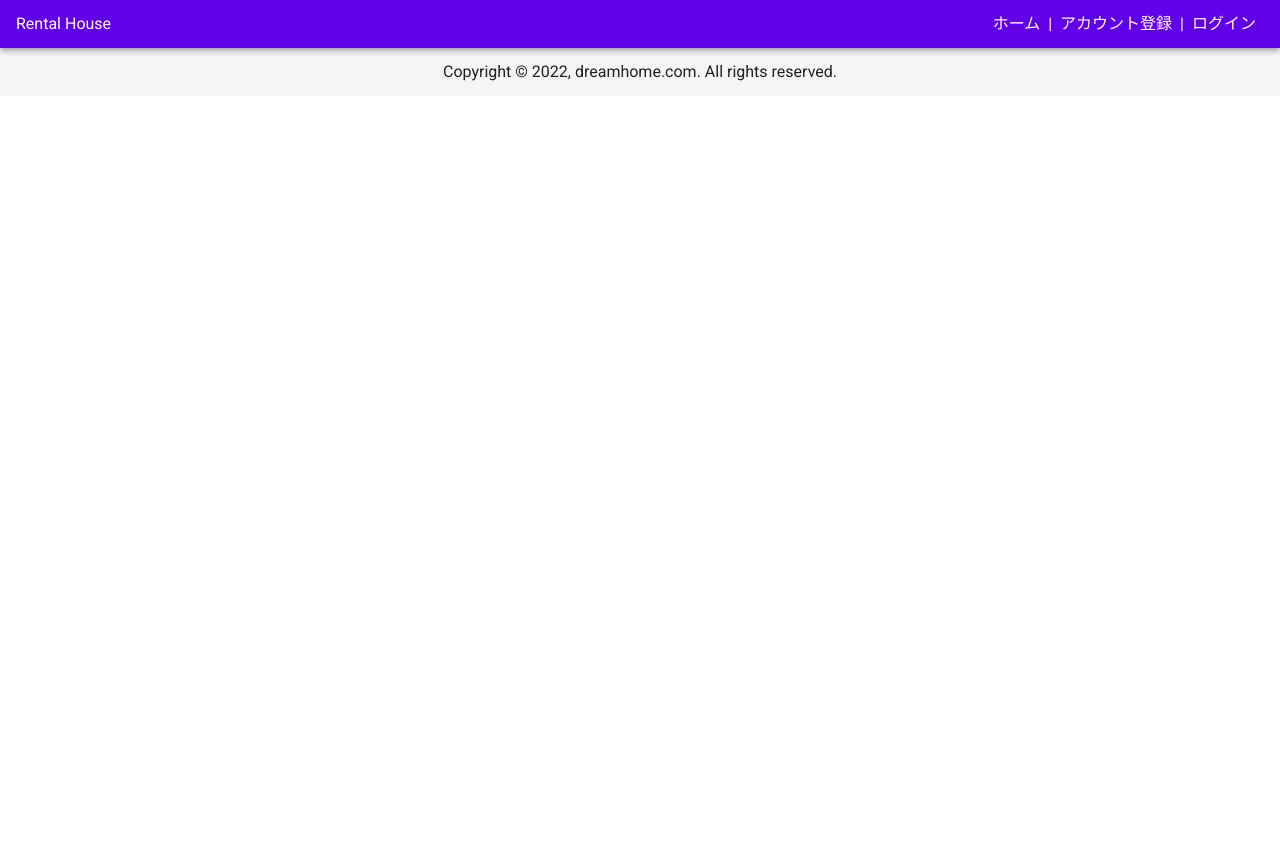
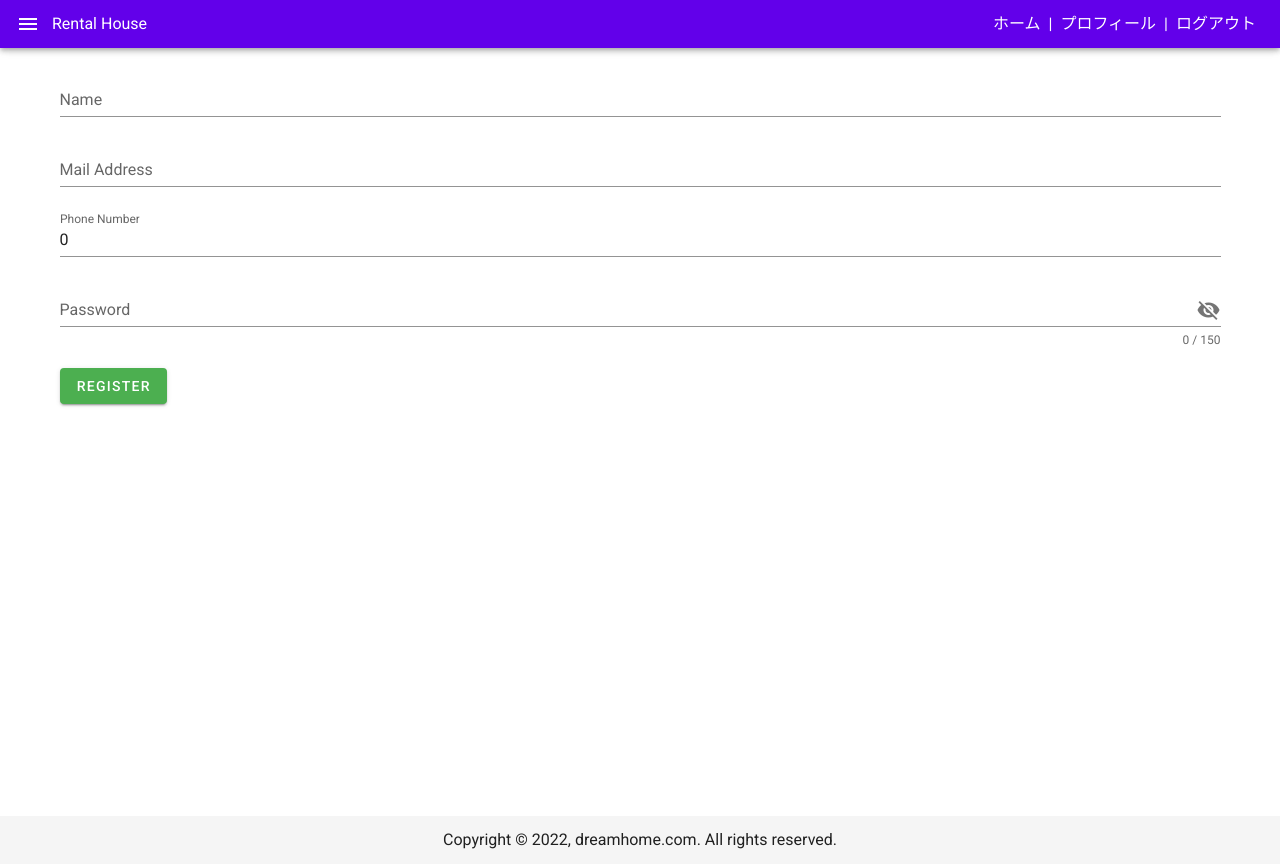
Before and after one commit to Nlhmmh/yumekaoku, a Vue app in the folder frontend/: page /register in a window 1280 px wide. Before the commit the page ends 800 px from the top, so only its background shows below. Built offline with nearby package versions, Linux system fonts and the light colour scheme; sample sign-in values are in the browser's storage.

Commit message:
nay - frontend layout - commit 1

```diff
--- a/frontend/src/router/index.js
+++ b/frontend/src/router/index.js
@@ -1,40 +1,58 @@
-import Vue from 'vue'
-import VueRouter from 'vue-router'
-import home from "../views/home.vue"
-import login from '../views/login.vue'
-import profile from '../views/profile.vue'
+import Vue from "vue";
+import VueRouter from "vue-router";
+import store from "../store";
+
+import home from "../views/home.vue";
+import estate_detail from "../views/estate_detail.vue";
+import login from "../views/login.vue";
+import register from "../views/register.vue";
+import profile from "../views/profile.vue";
+import appointments from "../views/appointments.vue";
+
 import admin_estate_list from "../views/admin_estate_list.vue";
 import admin_category_list from "../views/admin_category_list.vue";
-import estate_detail from "../views/estate_detail.vue";
+import admin_users from "../views/admin_users.vue";
+import admin_appointments from "../views/admin_appointments.vue";
+import admin_profile from "../views/admin_profile.vue";
 
-Vue.use(VueRouter)
+Vue.use(VueRouter);
 
 const routes = [
   {
-    path: '/',
-    name: 'home',
-    component: home
+    path: "/",
+    name: "home",
+    component: home,
   },
   {
-    path: '/login',
-    name: 'login',
-    component: login
-  },
-  {
-    path: '/profile',
-    name: 'profile',
-    component: profile
-  },
-  {
-    path: "/estates/:id/detail",
+    path: "/estates/:id",
     name: "estate_detail",
     component: estate_detail,
   },
+  {
+    path: "/login",
+    name: "login",
+    component: login,
+  },
+  {
+    path: "/register",
+    name: "register",
+    component: register,
+  },
+  {
+    path: "/profile",
+    name: "profile",
+    component: profile,
+  },
+  {
+    path: "/appointments",
+    name: "appointments",
+    component: appointments,
+  },
 
-  //Admin Auth routes
+  // Admin Auth routes
   {
     path: "/admin/estates",
-    name: 'admin_estate_list',
+    name: "admin_estate_list",
     component: admin_estate_list,
     meta: {
       requiresAuth: true,
@@ -43,40 +61,75 @@ const routes = [
   },
   {
     path: "/admin/categories",
-    name: 'admin_category_list',
+    name: "admin_category_list",
     component: admin_category_list,
     meta: {
       requiresAuth: true,
       requiresAdmin: true,
     },
   },
-  // {
-  //   path: '/about',
-  //   name: 'about',
-  //   // route level code-splitting
-  //   // this generates a separate chunk (about.[hash].js) for this route
-  //   // which is lazy-loaded when the route is visited.
-  //   component: () => import(/* webpackChunkName: "about" */ '../views/AboutView.vue')
-  // }
-]
+  {
+    path: "/admin/users",
+    name: "admin_users",
+    component: admin_users,
+    meta: {
+      requiresAuth: true,
+      requiresAdmin: true,
+    },
+  },
+  {
+    path: "/admin/appointments",
+    name: "admin_appointments",
+    component: admin_appointments,
+    meta: {
+      requiresAuth: true,
+      requiresAdmin: true,
+    },
+  },
+  {
+    path: "/admin/profile",
+    name: "admin_profile",
+    component: admin_profile,
+    meta: {
+      requiresAuth: true,
+      requiresAdmin: true,
+    },
+  },
+];
 
 const router = new VueRouter({
   mode: "history",
   base: process.env.BASE_URL,
-  routes
-})
+  routes,
+});
 
 router.beforeEach((to, from, next) => {
+  // Login User From Vuex
   let loginUser = router.app.$store.getters.loginUser;
+  // IsLogin From Vuex
   let isLogin = router.app.$store.getters.isLogin;
 
-  if (to.meta.requiresAuth && !isLogin) {
-    next({ path: "/" });
-  } else if (to.meta.requiresAuth && to.meta.requiresAdmin && loginUser.role != 'admin') {
-    next({ path: "/" });
-  } else {
-    next();
+  // to -> Screen To Go
+  // Need to be login
+  if (to.meta.requiresAuth == true) {
+    // If not login -> Go to Home Page
+    if (!isLogin) {
+      next({ path: "/" });
+      return;
+    }
+
+    // Need to be admin
+    if (to.meta.requiresAdmin == true) {
+      // If loginUser role is not admin -> Go to Home Page
+      if (loginUser.role != "admin") {
+        next({ path: "/" });
+        return;
+      }
+    }
   }
-})
+
+  // If All Okay
+  next();
+});
 
 export default router;
--- a/frontend/src/store/index.js
+++ b/frontend/src/store/index.js
@@ -1,23 +1,21 @@
-import Vue from 'vue'
-import Vuex from 'vuex'
+import Vue from "vue";
+import Vuex from "vuex";
 
-Vue.use(Vuex)
+Vue.use(Vuex);
 
 export default new Vuex.Store({
   state: {
     isLogin: false,
-    loginUser: {}
+    loginUser: {},
   },
   getters: {
     loginUser: (state) => {
-      console.log(state);
       let loginUser = sessionStorage.getItem("loginUser");
       if (loginUser != null) {
         state.loginUser = JSON.parse(loginUser);
         return JSON.parse(loginUser);
       }
       return state.loginUser;
-
     },
 
     isLogin: (state) => {
@@ -27,8 +25,9 @@ export default new Vuex.Store({
         return isLogin;
       }
       return state.isLogin;
-    }
+    },
   },
+
   mutations: {
     setLoginUser(state, user) {
       sessionStorage.setItem("loginUser", JSON.stringify(user));
@@ -41,10 +40,9 @@ export default new Vuex.Store({
       sessionStorage.removeItem("isLogin");
       state.loginUser = {};
       state.isLogin = false;
-    }
+    },
   },
-  actions: {
-  },
-  modules: {
-  }
-})
+
+  actions: {},
+  modules: {},
+});
--- a/frontend/src/views/AboutView.vue
+++ /dev/null
@@ -1,5 +0,0 @@
-<template>
-  <div class="about">
-    <h1>This is an about page</h1>
-  </div>
-</template>
--- /dev/null
+++ b/frontend/src/views/admin_appointments.vue
@@ -0,0 +1,7 @@
+<template></template>
+
+<script>
+export default {};
+</script>
+
+<style></style>
--- /dev/null
+++ b/frontend/src/views/admin_profile.vue
@@ -0,0 +1,7 @@
+<template></template>
+
+<script>
+export default {};
+</script>
+
+<style></style>
--- /dev/null
+++ b/frontend/src/views/admin_users.vue
@@ -0,0 +1,7 @@
+<template></template>
+
+<script>
+export default {};
+</script>
+
+<style></style>
--- /dev/null
+++ b/frontend/src/views/appointments.vue
@@ -0,0 +1,7 @@
+<template></template>
+
+<script>
+export default {};
+</script>
+
+<style></style>
--- a/frontend/src/views/home.vue
+++ b/frontend/src/views/home.vue
@@ -31,7 +31,7 @@
       subtitle="A collection of properties carefully chosen organized by category."
     >
       <v-row dense class="my-5">
-        <v-col v-for="card in cards" :key="card.title" :cols="card.flex">
+        <v-col v-for="(card, index) in cards" :key="index" :cols="card.flex">
           <v-card>
             <v-img
               :src="card.src"
--- a/frontend/src/views/login.vue
+++ b/frontend/src/views/login.vue
@@ -1,39 +1,41 @@
 <template>
+  <div>
     <v-container>
-    <v-card elevation="2" class="pa-5">
-      <v-form ref="loginForm">
+      <!-- Login Form -->
+      <v-form ref="loginForm" v-model="loginForm">
+        <!-- Email -->
         <v-text-field
           v-model="email"
-          label="Email"
-          required
           :rules="[
             (v) => !!v || 'Required',
             (v) => /.+@.+\..+/.test(v) || 'E-mail must be valid',
           ]"
-        >
-        </v-text-field>
+          label="E-mail"
+          required
+        ></v-text-field>
+
+        <!-- Password -->
         <v-text-field
           v-model="password"
-          label="Password"
-          required
+          :counter="10"
           :rules="[
             (v) => !!v || 'Required',
             (v) =>
               (v && v.length <= 10) ||
               'Password must be less than 10 characters',
           ]"
-          :type="showPassword ? 'text' : 'password'"
-          :append-icon="showPassword ? 'mdi-eye' : 'mdi-eye-off'"
-          @click:append="showPassword = !showPassword"
-        >
-        </v-text-field>
-        <!-- :disabled="!loginForm" -->
+          :type="passwordShow ? 'text' : 'password'"
+          :append-icon="passwordShow ? 'mdi-eye' : 'mdi-eye-off'"
+          @click:append="passwordShow = !passwordShow"
+          label="Password"
+          required
+        ></v-text-field>
+
+        <!-- Login Btn -->
         <v-btn
-          block
-          elevation="2"
-
-          color="primary"
-          class="m-4"
+          :disabled="!loginForm"
+          color="success"
+          class="mr-4"
           @click="login()"
         >
           <span v-if="!loading">Login</span>
@@ -43,55 +45,59 @@
             color="primary"
           ></v-progress-circular>
         </v-btn>
+
+        <!-- Error Msg -->
+        <v-alert class="mt-3" v-show="errorAlert" dense type="error">
+          Login Failed! <br />
+          Email or Password is wrong!
+        </v-alert>
       </v-form>
-    </v-card>
     </v-container>
+  </div>
 </template>
 
 <script>
-import http from "@/utils/http";
+// import utils from "../utils/utils";
 
 export default {
   name: "login",
 
-  data: () => {
+  components: {},
+
+  data() {
     return {
       loginForm: false,
-      showPassword: false,
-      loading: false,
-      errorAlert: false,
       email: "",
       password: "",
+      passwordShow: false,
+      // email: "admin@gmail.com",
+      // password: "1111",
+      errorAlert: false,
+      loading: false,
     };
   },
-
   methods: {
     async login() {
       if (this.$refs.loginForm.validate()) {
-        this.errorAlert = false;
-        try {
-          this.loading = true;
-          const res = await http.post("/api/user/login", {
+        // TODO : Call API
+
+        // Store in Vuex
+        let dummyLoginUser = {
           email: this.email,
-            password: this.password,
-          });
-          if (res && res.status === 200) {
-            const data = await res.json();
-            if (data) {
-              this.$store.commit("setLoginUser", data);
-              if (data.role === "admin") {
+          // TODO : Data must be from API... Added as manual for Testing
+          name: "tester",
+          phoneNo: "08099992222",
+          role: "user",
+          status: "active",
+        };
+        this.$store.commit("setLoginUser", dummyLoginUser);
+
+        if (dummyLoginUser.role === "admin") {
+          // Go to admin Screen
           this.$router.push({ path: "/admin/estates" });
         } else {
+          // Go to home Screen
           this.$router.push({ path: "/" });
-              }
-            }
-          } else {
-            this.errorAlert = true;
-          }
-        } catch (error) {
-          console.log(error);
-        } finally {
-          this.loading = true;
         }
       }
     },
--- a/frontend/src/views/register.vue
+++ b/frontend/src/views/register.vue
@@ -1,99 +1,85 @@
 <template>
-  <v-container>
-    <v-card elevation="2">
+  <div>
+    <v-container>
+      <!-- Form -->
       <v-form ref="registerForm">
+        <!-- Name Text Field -->
         <v-text-field
-          v-model="email"
-          label="Email"
+          v-model="name"
+          label="Name"
+          placeholder="Mg Mg"
+          :rules="[(v) => !!v || 'Required']"
           required
+        ></v-text-field>
+
+        <!-- Mail Address Text Field -->
+        <v-text-field
+          v-model="mail"
+          label="Mail Address"
+          placeholder="test@gmail.com"
+          :rules="[(v) => !!v || 'Required']"
+          required
+        ></v-text-field>
+
+        <!-- Phone No Text Field -->
+        <v-text-field
+          v-model="phoneNo"
+          label="Phone Number"
+          placeholder="10"
+          type="number"
           :rules="[
             (v) => !!v || 'Required',
-            (v) => /.+@.+\..+/.test(v) || 'E-mail must be valid',
+            (v) => (v && v > 0) || 'Phone Number must be greater than 0',
+            (v) => (v && v <= 20) || 'Phone Number must be less than 20',
           ]"
-        >
-        </v-text-field>
+          required
+        ></v-text-field>
+
+        <!-- Password -->
         <v-text-field
           v-model="password"
-          label="Password"
-          required
+          :counter="150"
           :rules="[
             (v) => !!v || 'Required',
             (v) =>
               (v && v.length <= 10) ||
-              'Password must be less than 10 characters',
+              'Password must be less than 150 characters',
           ]"
-          :type="showPassword ? 'text' : 'password'"
-          :append-icon="showPassword ? 'mdi-eye' : 'mdi-eye-off'"
-          @click:append="showPassword = !showPassword"
+          :type="passwordShow ? 'text' : 'password'"
+          :append-icon="passwordShow ? 'mdi-eye' : 'mdi-eye-off'"
+          @click:append="passwordShow = !passwordShow"
+          label="Password"
+          required
+        ></v-text-field>
+
+        <!-- @click= and must write at methods: and  -->
+        <v-btn class="mt-5 width-100" color="success" @click="register()"
+          >Register</v-btn
         >
-        </v-text-field>
-
-        <v-btn
-          block
-          elevation="2"
-          :disabled="!registerForm"
-          color="primary"
-          class="m-4"
-          @click="login()"
-        >
-          <span v-if="!loading">Login</span>
-          <v-progress-circular
-            v-else
-            indeterminate
-            color="primary"
-          ></v-progress-circular>
-        </v-btn>
       </v-form>
-    </v-card>
-  </v-container>
+    </v-container>
+  </div>
 </template>
 
-  <script>
-import http from "@/utils/http";
-
+<script>
 export default {
   name: "register",
-
-  data: () => {
+  data() {
     return {
-      registerForm: false,
-      showPassword: false,
-      loading: false,
-      errorAlert: false,
-      email: "",
+      name: "",
+      mail: "",
+      phoneNo: 0,
       password: "",
     };
   },
 
   methods: {
-    async login() {
+    async register() {
       if (this.$refs.registerForm.validate()) {
-        this.errorAlert = false;
-        try {
-          this.loading = true;
-          const res = await http.post("/user/register", {
-            name: this.name,
-            phoneNumber: this.phoneNumber,
-            email: this.email,
-            password: this.password,
-          });
-          if (res && res.status === 200) {
-            const data = await res.json();
-            if (data) {
-              this.$store.commit("setLoginUser", data);
-              if (data.role === "admin") {
-                this.$router.push({ path: "/admin" });
-              }
-              this.$router.push({ path: "/" });
-            }
-          } else {
-            this.errorAlert = true;
-          }
-        } catch (error) {
-          console.log(error);
-        } finally {
-          this.loading = true;
-        }
+        // TODO : Call API
+
+        // Go to home Screen
+        this.$router.push({ path: "/" });
       }
     },
   },
```
Also changed, not shown: frontend/src/views/profile.vue (line endings or trailing spaces). Lines whose indentation alone changed are shown as unchanged.
